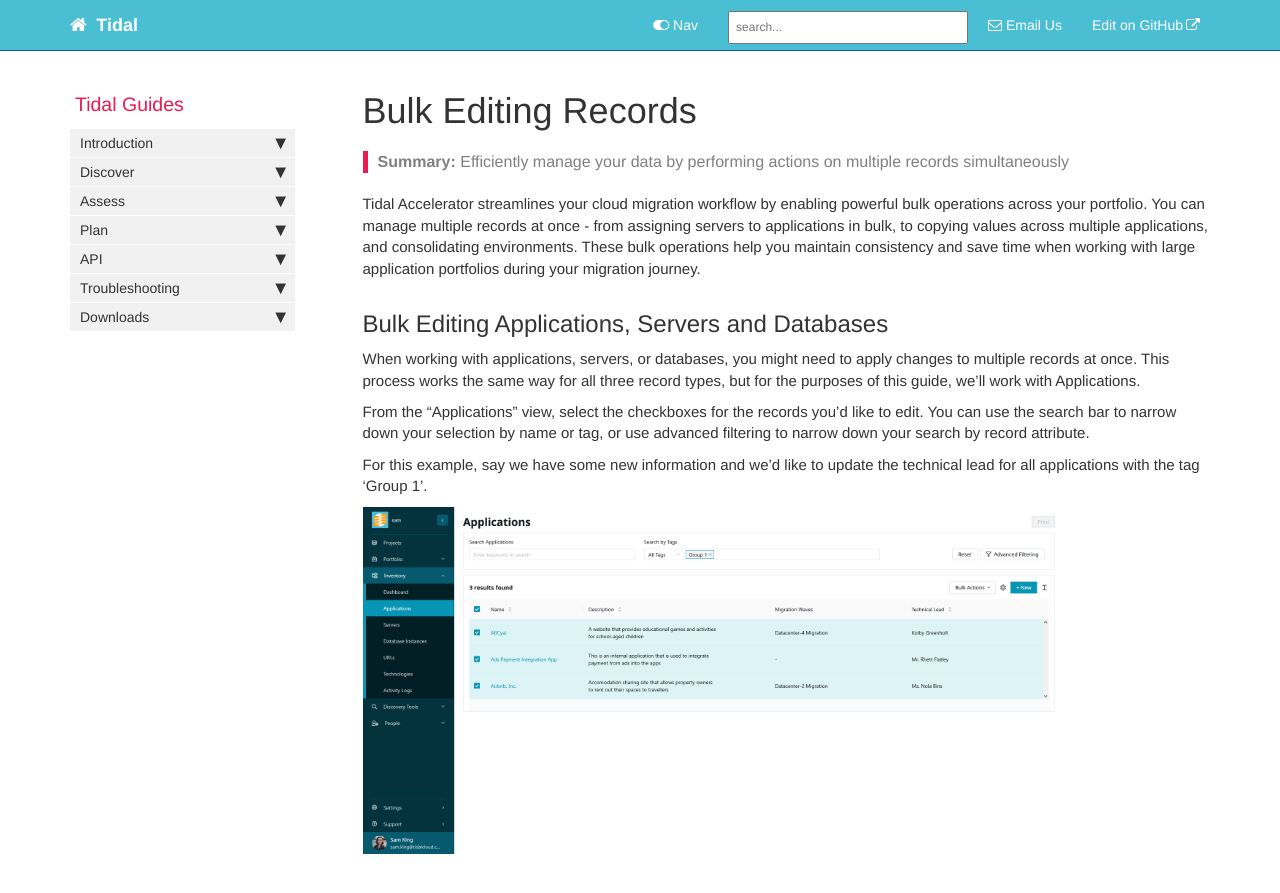
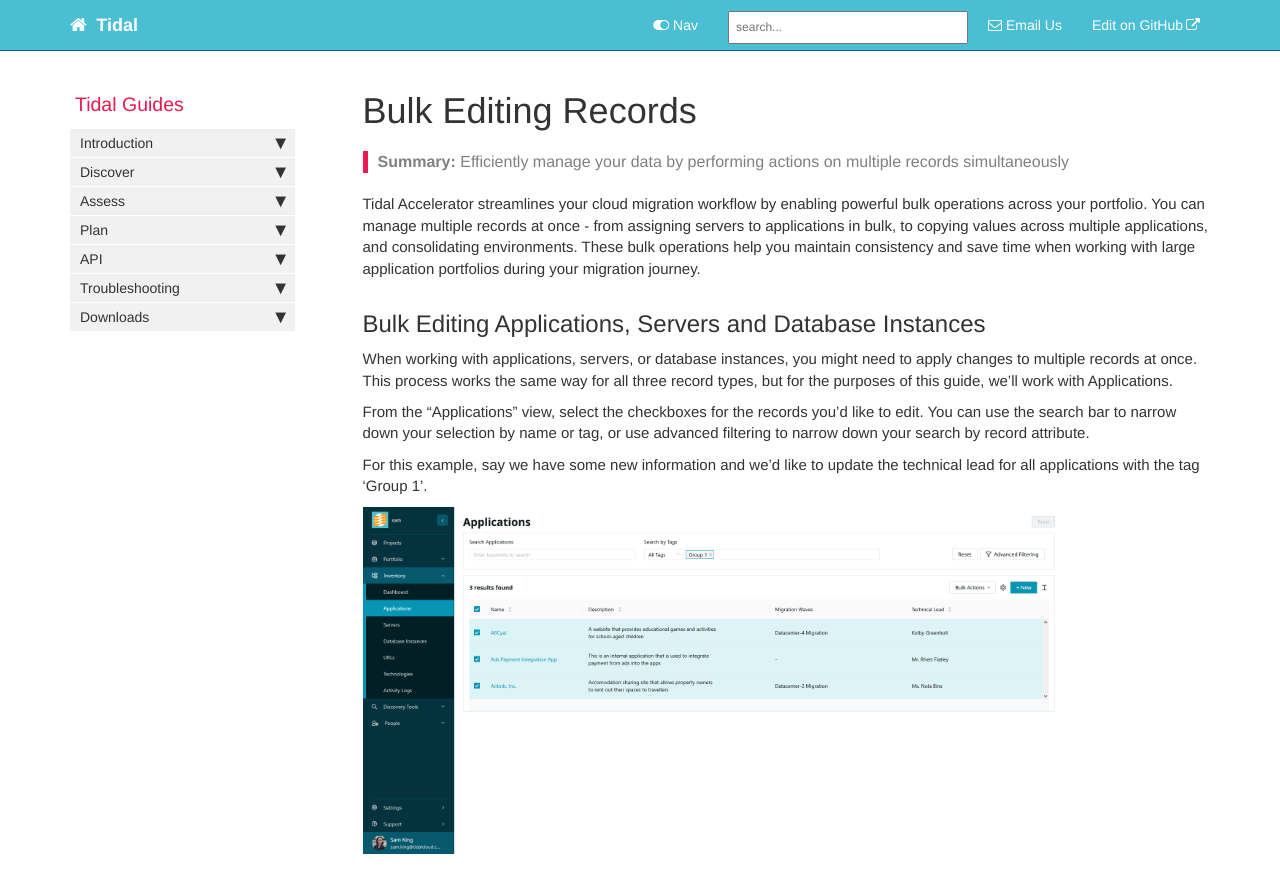
Before and after one commit to tidalmigrations/tidalmigrations.github.io, a Jekyll site: the page built from pages/user guides/bulk_edits.md, in a window 1280 px wide and 900 px high. Shown: the top 893 px of the window. Built offline with Jekyll 4.4.1, drawn with Linux system fonts in a browser that asks for light colours; nearby versions of some CDN libraries; comment, search, counter and statistics services are not loaded; some of the changed text lies outside the part shown.

Commit message:
chore: replaced 'database' with 'database instance'

```diff
--- a/pages/user guides/bulk_edits.md
+++ b/pages/user guides/bulk_edits.md
@@ -11,9 +11,9 @@ permalink: bulk-edits.html
 
 Tidal Accelerator streamlines your cloud migration workflow by enabling powerful bulk operations across your portfolio. You can manage multiple records at once - from assigning servers to applications in bulk, to copying values across multiple applications, and consolidating environments. These bulk operations help you maintain consistency and save time when working with large application portfolios during your migration journey.
 
-## Bulk Editing Applications, Servers and Databases
+## Bulk Editing Applications, Servers and Database Instances
 
-When working with applications, servers, or databases, you might need to apply changes to multiple records at once. This process works the same way for all three record types, but for the purposes of this guide, we'll work with Applications.
+When working with applications, servers, or database instances, you might need to apply changes to multiple records at once. This process works the same way for all three record types, but for the purposes of this guide, we'll work with Applications.
 
 From the "Applications" view, select the checkboxes for the records you'd like to edit. You can use the search bar to narrow down your selection by name or tag, or use advanced filtering to narrow down your search by record attribute.
 
@@ -103,7 +103,7 @@ The selected values will now be copied to the selected applications.
 
 Life is rarely perfect, and the spreadsheet inventory that you will get from your clients will have several environments with different names, which represent the same environment. For example you might have an environment named 'Production', and an environment named 'Prod', and you'd like to merge these environments together.
 
-By merging 'Prod' into 'Production', all of the applications, servers, and databases that were in the 'Prod' environment will be placed in the 'Production' environment, and the 'Prod' environment will be deleted.
+By merging 'Prod' into 'Production', all of the applications, servers, and database instances that were in the 'Prod' environment will be placed in the 'Production' environment, and the 'Prod' environment will be deleted.
 
 To begin, navigate to the environments page.
 
```
